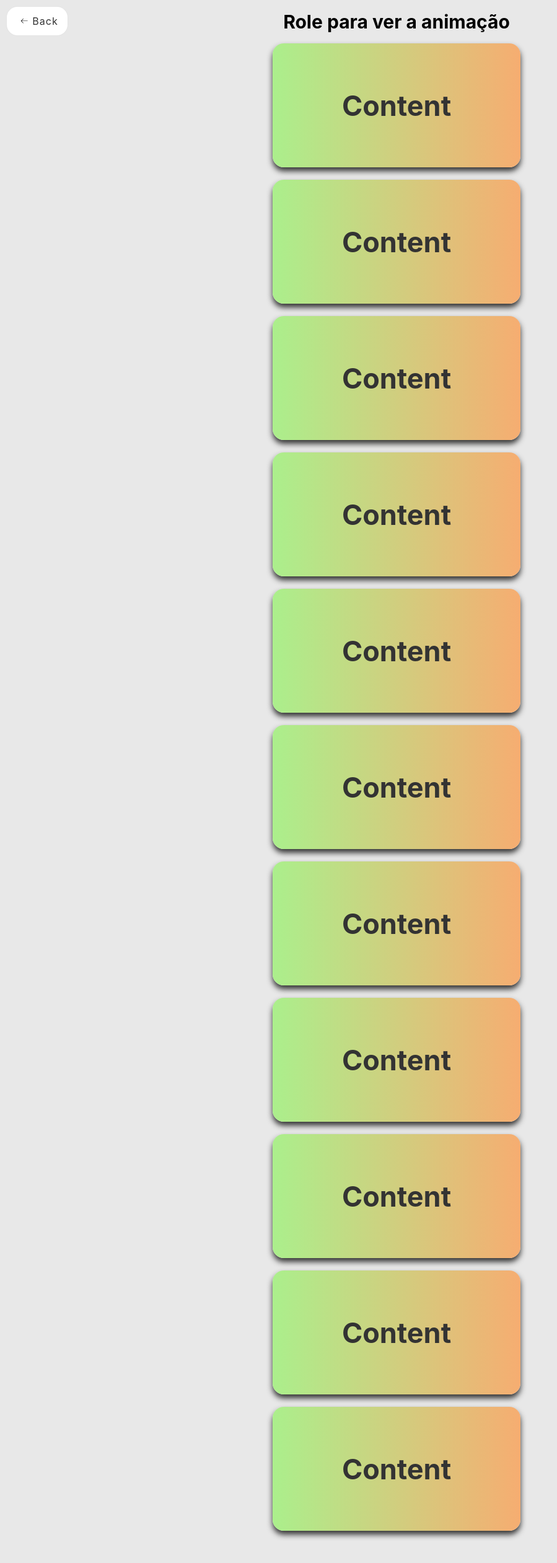
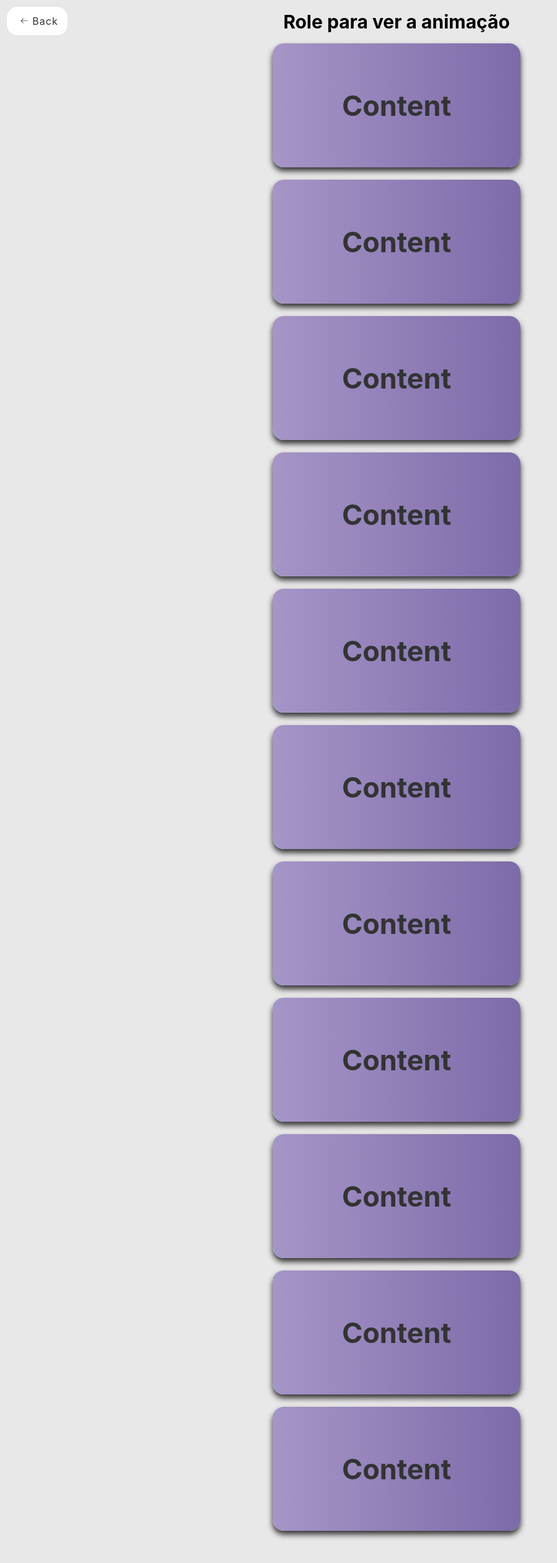
Before and after one commit to jorgehenrrique/50projects-react, a React (Vite) app: page /50projects-react/pages/06scroll-animation in a window 1280 px wide. Shown: the top 2522 px of the page at 62% size, without its empty margins (0-899 px from the left). Built offline with nearby package versions, Linux system fonts and the light colour scheme.

Commit message:
fix: proj 06

```diff
--- a/src/pages/06scroll-animation/ScrollAnimation.css
+++ b/src/pages/06scroll-animation/ScrollAnimation.css
@@ -11,7 +11,7 @@
   font-size: 3rem;
   margin-top: 2rem;
 }
-.box {
+.box-06 {
   width: 40rem;
   height: 20rem;
   display: flex;
@@ -20,14 +20,14 @@
   color: #333;
   font-size: 3rem;
   border-radius: var(--border-radius);
-  background: linear-gradient(to right, #abef8c, #f6ad71);
+  background: linear-gradient(to right, #a695c7, #7d6aa9);
   box-shadow: 0 6px 10px #333;
   transform: translateX(400%);
   transition: transform 0.4s ease;
 }
-.box:nth-of-type(even) {
+.box-06:nth-of-type(even) {
   transform: translateX(-400%);
 }
-.box.show {
+.box-06.show-06 {
   transform: translateX(0);
 }
--- a/src/pages/06scroll-animation/ScrollAnimation.jsx
+++ b/src/pages/06scroll-animation/ScrollAnimation.jsx
@@ -2,26 +2,29 @@ import { useEffect } from 'react';
 import './ScrollAnimation.css';
 
 export default function ScrollAnimation() {
-  document.title = 'Scroll Animation';
+  useEffect(() => {
+    document.title = 'Scroll Animation';
+  }, []);
 
   useEffect(() => {
     const handleScroll = () => {
       const triggerBottom = window.innerHeight / 5 * 4;
-      const boxes = Array.from(document.querySelectorAll('.box'));
+      const boxes = Array.from(document.querySelectorAll('.box-06'));
 
       boxes.forEach((box) => {
         const boxTop = box.getBoundingClientRect().top;
 
         if (boxTop < triggerBottom) {
-          box.classList.add('show');
+          box.classList.add('show-06');
         } else {
-          box.classList.remove('show');
+          box.classList.remove('show-06');
         }
       });
     };
 
     window.addEventListener('scroll', handleScroll);
     handleScroll();
+
     return () => {
       window.removeEventListener('scroll', handleScroll);
     };
@@ -30,19 +33,19 @@ export default function ScrollAnimation() {
   return (
     <div className="container-06">
       <h1>Role para ver a animação</h1>
-      <div className="box"><h2>Content</h2></div>
-      <div className="box"><h2>Content</h2></div>
-      <div className="box"><h2>Content</h2></div>
-      <div className="box"><h2>Content</h2></div>
-      <div className="box"><h2>Content</h2></div>
-      <div className="box"><h2>Content</h2></div>
-      <div className="box"><h2>Content</h2></div>
-      <div className="box"><h2>Content</h2></div>
-      <div className="box"><h2>Content</h2></div>
-      <div className="box"><h2>Content</h2></div>
-      <div className="box"><h2>Content</h2></div>
-      <div className="box"><h2>Content</h2></div>
-      <div className="box"><h2>Content</h2></div>
+      <div className="box-06"><h2>Content</h2></div>
+      <div className="box-06"><h2>Content</h2></div>
+      <div className="box-06"><h2>Content</h2></div>
+      <div className="box-06"><h2>Content</h2></div>
+      <div className="box-06"><h2>Content</h2></div>
+      <div className="box-06"><h2>Content</h2></div>
+      <div className="box-06"><h2>Content</h2></div>
+      <div className="box-06"><h2>Content</h2></div>
+      <div className="box-06"><h2>Content</h2></div>
+      <div className="box-06"><h2>Content</h2></div>
+      <div className="box-06"><h2>Content</h2></div>
+      <div className="box-06"><h2>Content</h2></div>
+      <div className="box-06"><h2>Content</h2></div>
     </div>
   );
 }
```
